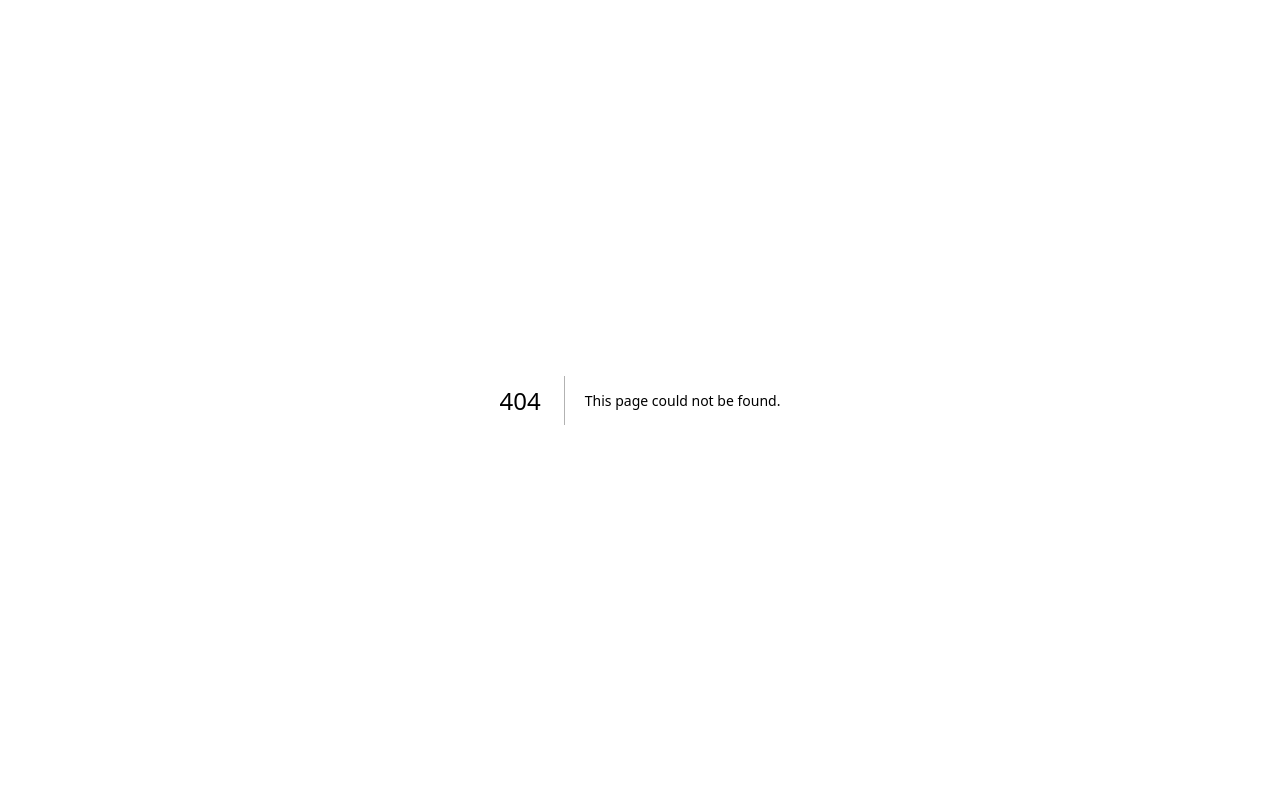
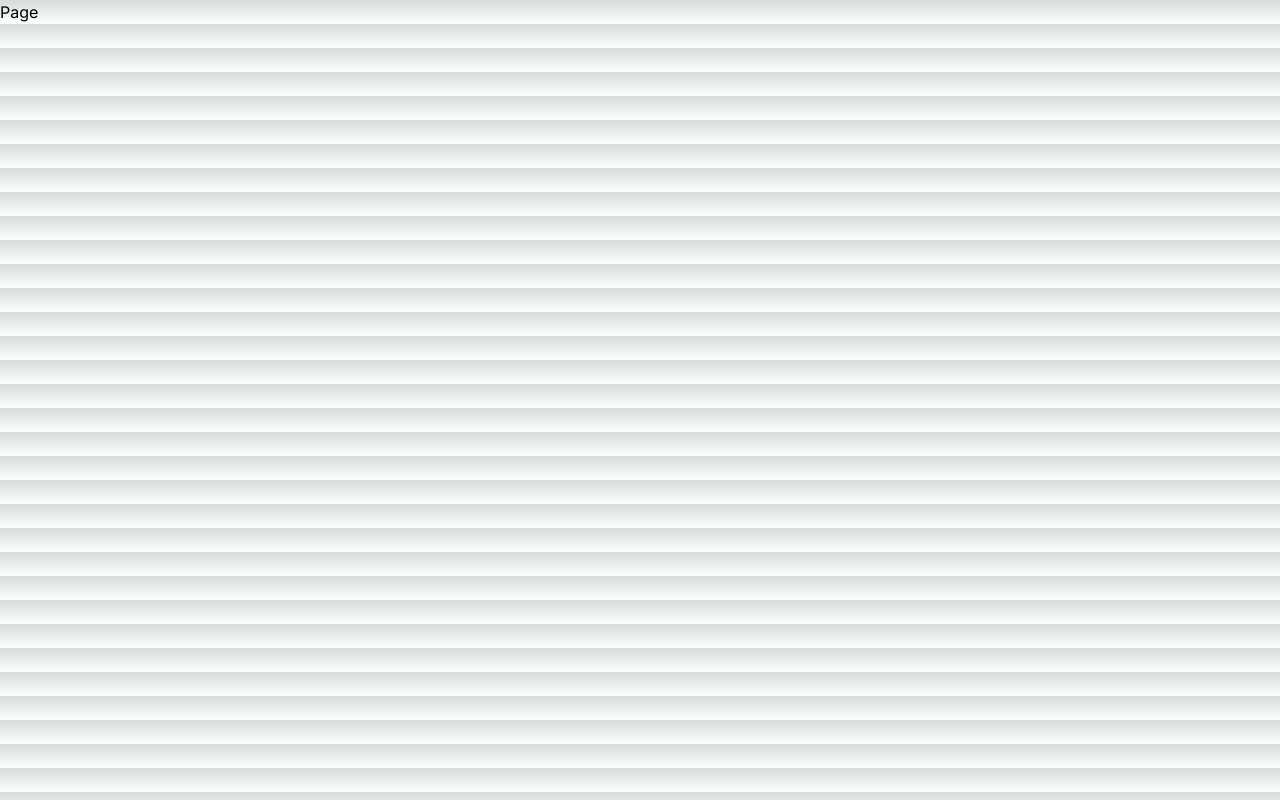
Before and after one commit to TiredTorch/simple-shop, a Next.js app: page /1/cart in a window 1280 px wide. Before the commit this address had no page. Built offline with nearby package versions, Linux system fonts and the light colour scheme.

Commit message:
Created page structure

```diff
--- /dev/null
+++ b/src/app/[lang]/(private-pages)/cart/page.tsx
@@ -0,0 +1,8 @@
+
+const Page = () => {
+    return (
+      <div>Page</div>
+    )
+  }
+
+  export default Page
--- /dev/null
+++ b/src/app/[lang]/(private-pages)/checkout/page.tsx
@@ -0,0 +1,8 @@
+
+const Page = () => {
+    return (
+      <div>Page</div>
+    )
+  }
+
+  export default Page
--- /dev/null
+++ b/src/app/[lang]/(private-pages)/products/page.tsx
@@ -0,0 +1,8 @@
+
+const Page = () => {
+    return (
+      <div>Page</div>
+    )
+  }
+
+  export default Page
--- /dev/null
+++ b/src/app/[lang]/(private-pages)/profile/page.tsx
@@ -0,0 +1,8 @@
+
+const Page = () => {
+    return (
+      <div>Page</div>
+    )
+  }
+
+  export default Page
--- /dev/null
+++ b/src/app/[lang]/(private-pages)/status/page.tsx
@@ -0,0 +1,8 @@
+
+const Page = () => {
+    return (
+      <div>Page</div>
+    )
+  }
+
+  export default Page
--- /dev/null
+++ b/src/app/[lang]/(public-pages)/login/page.tsx
@@ -0,0 +1,8 @@
+
+const Page = () => {
+  return (
+    <div>Page</div>
+  )
+}
+
+export default Page
--- /dev/null
+++ b/src/app/[lang]/(public-pages)/register/page.tsx
@@ -0,0 +1,8 @@
+
+const Page = () => {
+  return (
+    <div>Page</div>
+  )
+}
+
+export default Page
```
Also changed, not shown: src/components/index.ts (added), src/hocs/index.ts (added), src/pages/index.ts (added).
